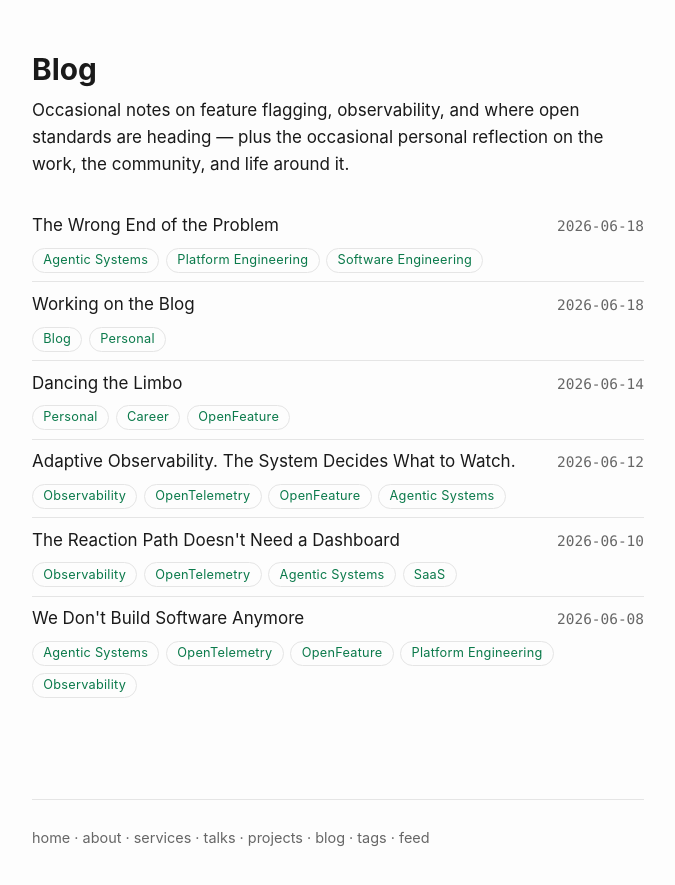
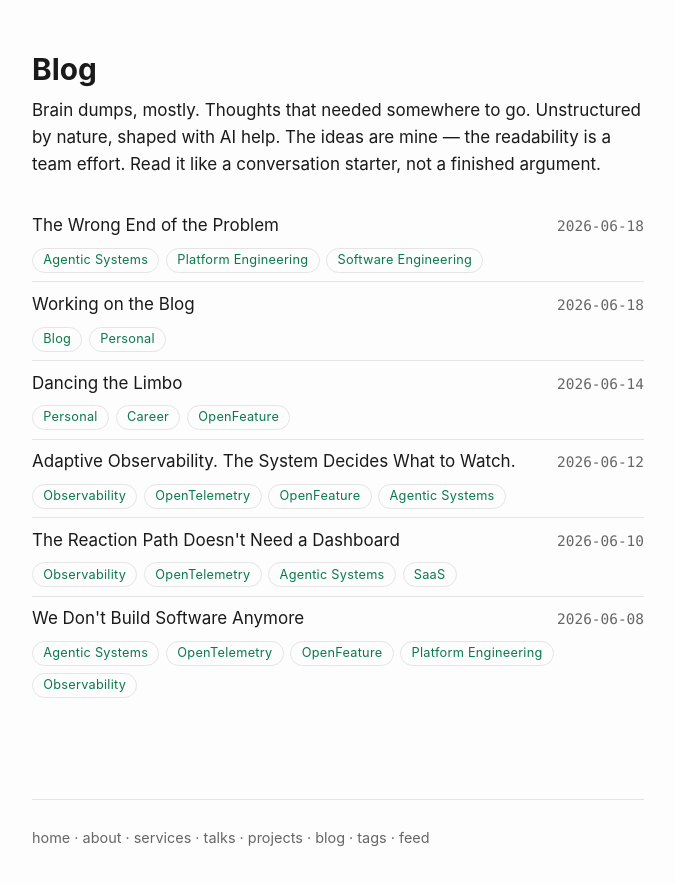
Before and after one commit to aepfli/aepfli.github.io, a Jekyll site: the page built from blog.md, in a window 1280 px wide. Shown: the top 885 px of the page, without its empty margins (302-977 px from the left). Built offline with Jekyll 4.4.1, drawn with Linux system fonts in a browser that asks for light colours.

Commit message:
Update blog overview intro to match the blog's brain-dump voice
Co-Authored-By: Claude Opus 4.8 (1M context) <noreply@anthropic.com>

```diff
--- a/blog.md
+++ b/blog.md
@@ -6,7 +6,9 @@ permalink: /blog/
 
 # Blog
 
-Occasional notes on feature flagging, observability, and where open standards are heading — plus the occasional personal reflection on the work, the community, and life around it.
+Brain dumps, mostly. Thoughts that needed somewhere to go.
+Unstructured by nature, shaped with AI help. The ideas are mine — the readability is a team effort.
+Read it like a conversation starter, not a finished argument.
 
 <ul class="links">
 {% for post in site.posts %}
```
